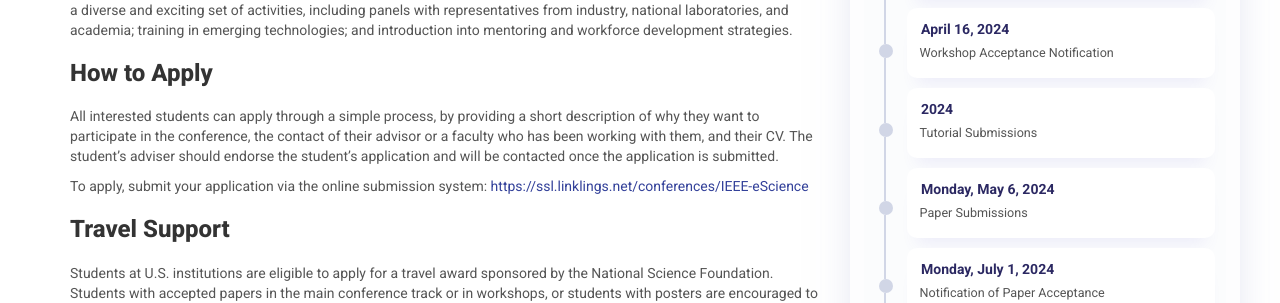
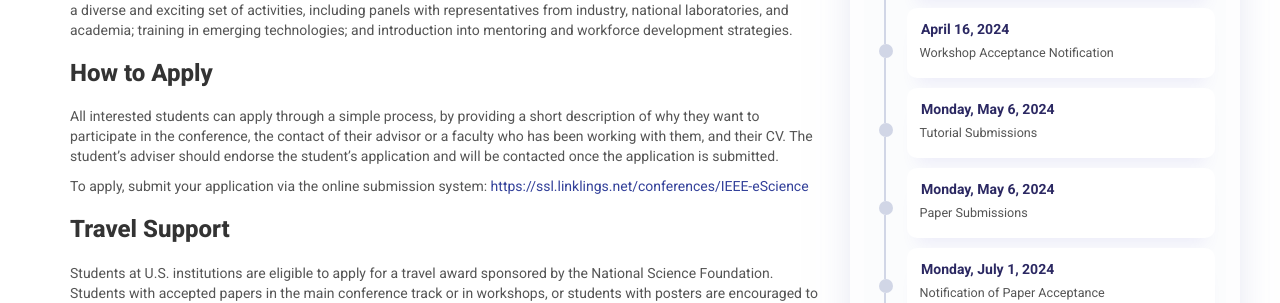
Before and after one commit to escience-conference/2024, a Jekyll site: the page built from students.html, in a window 1280 px wide and 1126 px high. Shown: the part 363-666 px from the top of the window. Built offline with Jekyll 4.4.1, drawn with Linux system fonts in a browser that asks for light colours; nearby versions of some CDN libraries.

Commit message:
Update important_dates.yml

```diff
--- a/_data/important_dates.yml
+++ b/_data/important_dates.yml
@@ -5,7 +5,7 @@
   date: April 16, 2024
 
 - type: Tutorial Submissions
-  date: 2024
+  date: Monday, May 6, 2024
 
 - type: Paper Submissions
   date: Monday, May 6, 2024
```
